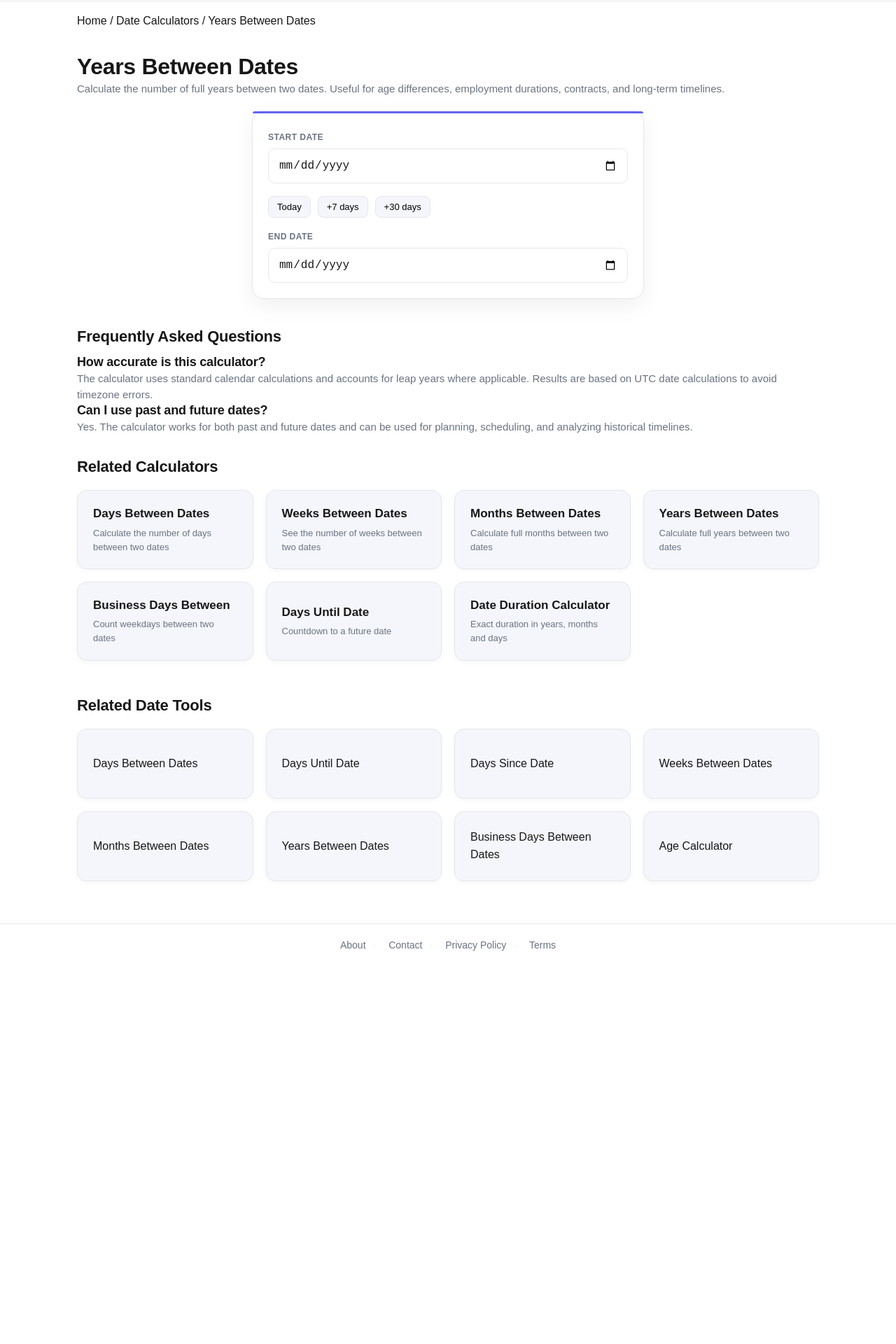
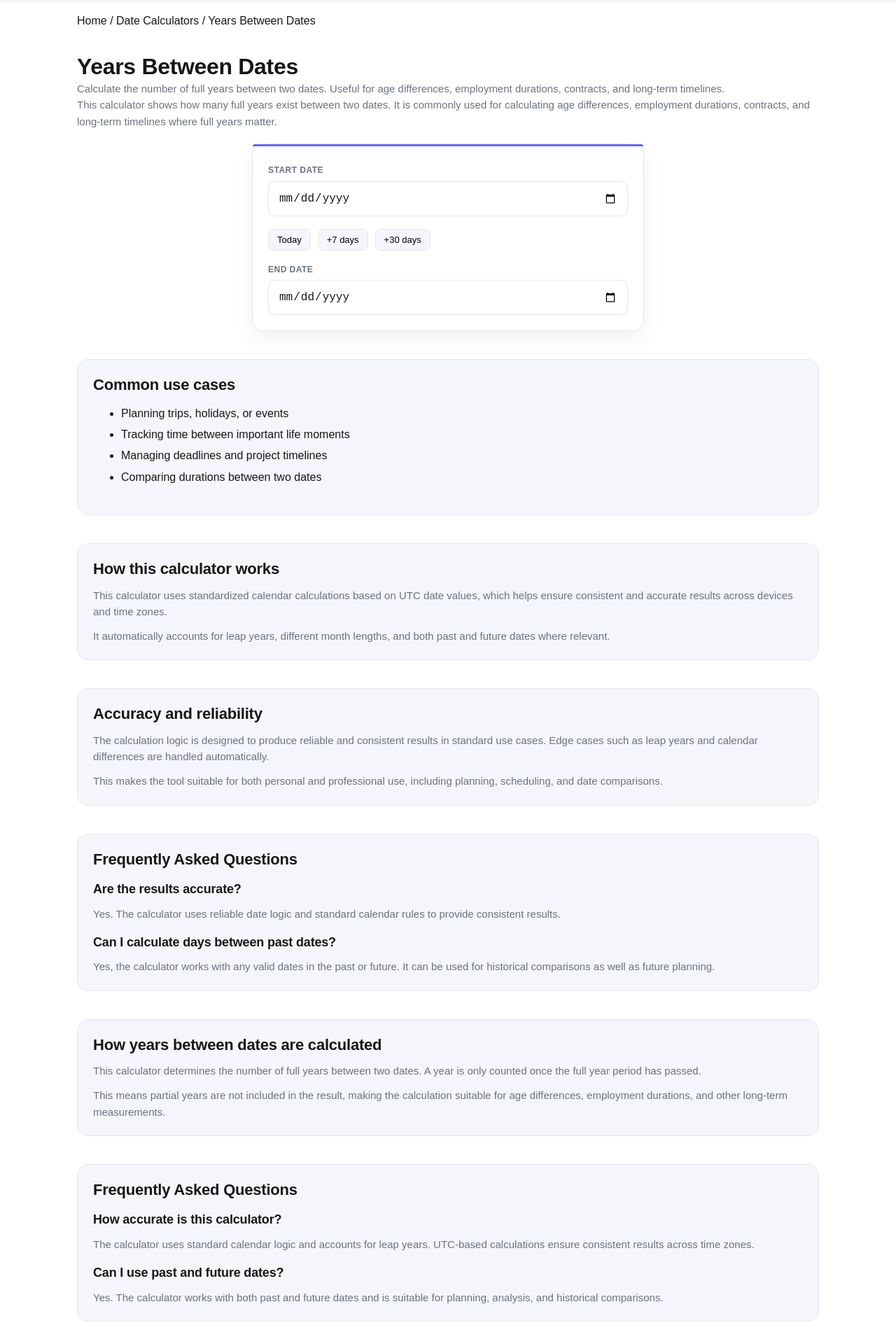
Before and after one commit to bosmeel/whatdayisit-now, a Next.js app: page /years-between in a window 1280 px wide. Shown: the part 80-2000 px from the top of the page at 70% size. Before the commit the page ends 1462 px from the top, so only its background shows below. Built offline with nearby package versions, Linux system fonts and the light colour scheme.

Commit message:
Upgrade years-between page with SEO content and layout

```diff
--- a/app/years-between/page.tsx
+++ b/app/years-between/page.tsx
@@ -3,19 +3,18 @@
 import Breadcrumbs from "@/components/Breadcrumbs";
 import CalculatorLayout from "@/components/CalculatorLayout";
 import DateRangeCalculator from "@/components/DateRangeCalculator";
+import CalculatorContent from "@/components/CalculatorContent";
 import RelatedTools from "@/components/RelatedTools";
 import SmartToolLinks from "@/components/SmartToolLinks";
 
 export default function YearsBetweenPage() {
-
   return (
     <div>
-
       <Breadcrumbs
         items={[
           { name: "Home", href: "/" },
           { name: "Date Calculators", href: "/" },
-          { name: "Years Between Dates" }
+          { name: "Years Between Dates" },
         ]}
       />
 
@@ -23,11 +22,16 @@ export default function YearsBetweenPage() {
         title="Years Between Dates"
         description="Calculate the number of full years between two dates. Useful for age differences, employment durations, contracts, and long-term timelines."
       >
+        {/* 🔥 Intro */}
+        <p className="mt-3 text-neutral-600 leading-relaxed">
+          This calculator shows how many full years exist between two dates. It
+          is commonly used for calculating age differences, employment
+          durations, contracts, and long-term timelines where full years matter.
+        </p>
 
         <DateRangeCalculator
           unit="years"
           calculate={(start, end) => {
-
             let years = end.getUTCFullYear() - start.getUTCFullYear();
             const monthDiff = end.getUTCMonth() - start.getUTCMonth();
 
@@ -39,37 +43,47 @@ export default function YearsBetweenPage() {
             }
 
             return Math.abs(years);
-
           }}
         />
-
       </CalculatorLayout>
 
-      <section style={{ marginTop: 40 }}>
+      {/* 🔥 SEO + AdSense content */}
+      <CalculatorContent type="between" />
 
+      <section className="content-section">
+        <h2>How years between dates are calculated</h2>
+
+        <p>
+          This calculator determines the number of full years between two dates.
+          A year is only counted once the full year period has passed.
+        </p>
+
+        <p>
+          This means partial years are not included in the result, making the
+          calculation suitable for age differences, employment durations, and
+          other long-term measurements.
+        </p>
+      </section>
+
+      <section className="content-section">
         <h2>Frequently Asked Questions</h2>
 
         <h3>How accurate is this calculator?</h3>
-
         <p>
-          The calculator uses standard calendar calculations and accounts for
-          leap years where applicable. Results are based on UTC date
-          calculations to avoid timezone errors.
+          The calculator uses standard calendar logic and accounts for leap
+          years. UTC-based calculations ensure consistent results across time
+          zones.
         </p>
 
         <h3>Can I use past and future dates?</h3>
-
         <p>
-          Yes. The calculator works for both past and future dates and can be
-          used for planning, scheduling, and analyzing historical timelines.
+          Yes. The calculator works with both past and future dates and is
+          suitable for planning, analysis, and historical comparisons.
         </p>
-
       </section>
 
       <SmartToolLinks />
-
       <RelatedTools />
-
     </div>
   );
 }
```
